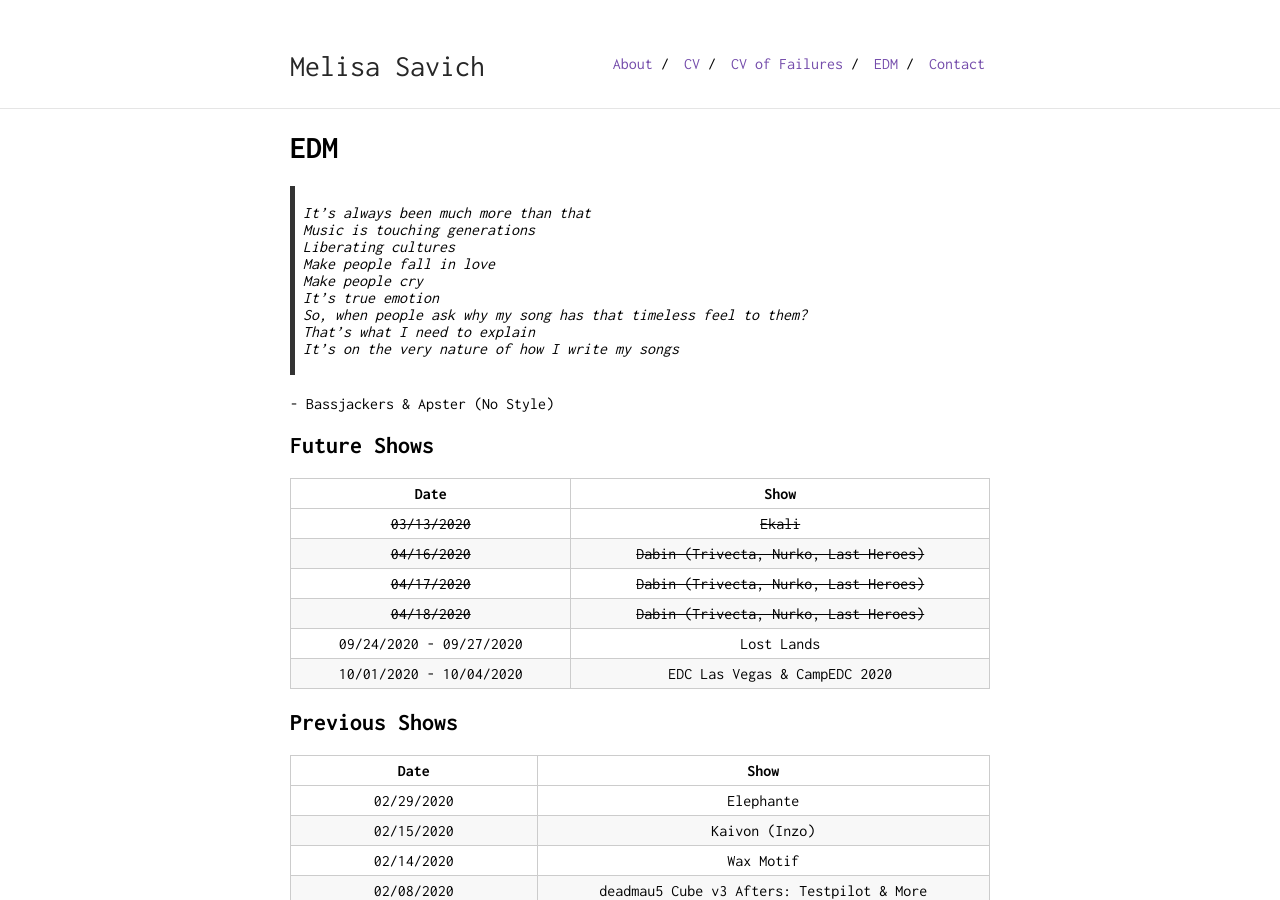
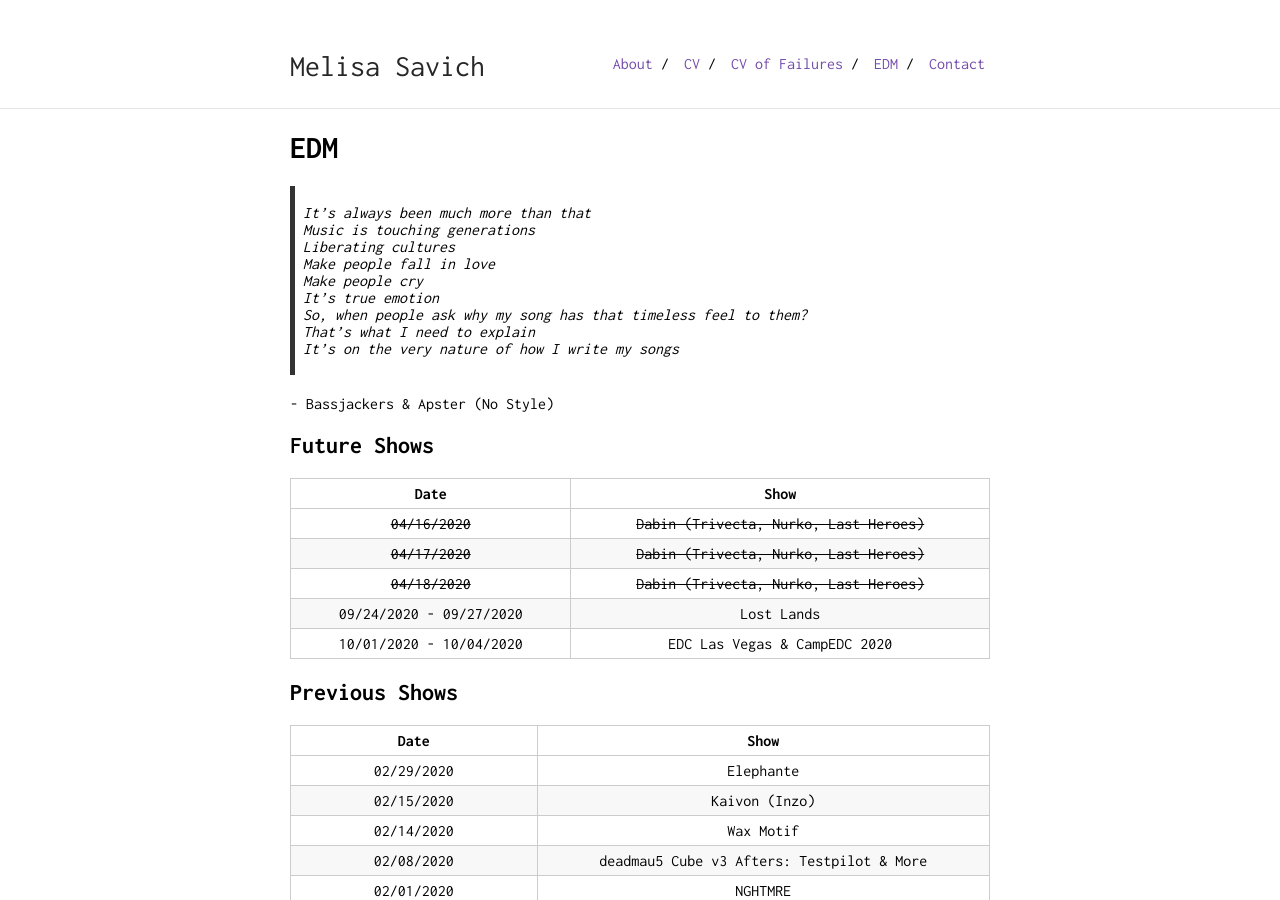
Before and after one commit to mksavic/mksavic.github.io, a Jekyll site: the page built from edm.md, in a window 1280 px wide and 900 px high. Built offline with Jekyll 4.4.1, drawn with Linux system fonts in a browser that asks for light colours; our own code applies the rules of GitHub Pages for plain Markdown files.

Commit message:
update edm.md

```diff
--- a/edm.md
+++ b/edm.md
@@ -21,7 +21,6 @@ is_contact: true
 
 |          Date           |                      Show                      |
 |:-----------------------:|:----------------------------------------------:|
-|     ~~03/13/2020~~      |                   ~~Ekali~~                    |
 |     ~~04/16/2020~~      |    ~~Dabin (Trivecta, Nurko, Last Heroes)~~    |
 |     ~~04/17/2020~~      |    ~~Dabin (Trivecta, Nurko, Last Heroes)~~    |
 |     ~~04/18/2020~~      |    ~~Dabin (Trivecta, Nurko, Last Heroes)~~    |
```
